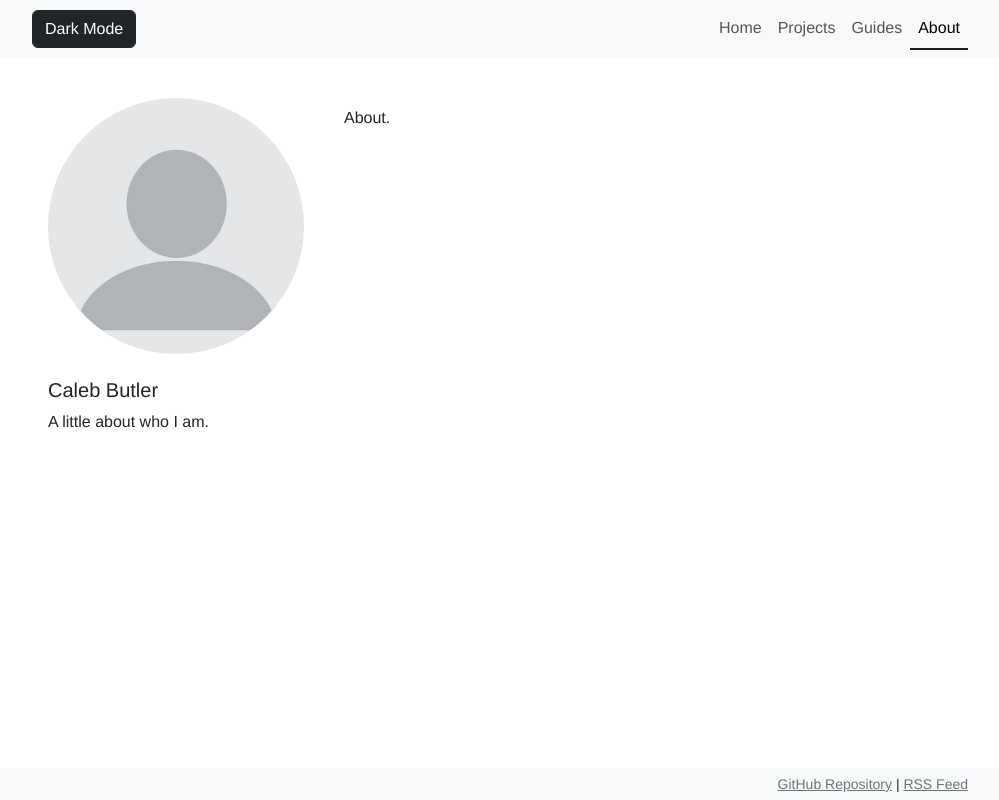
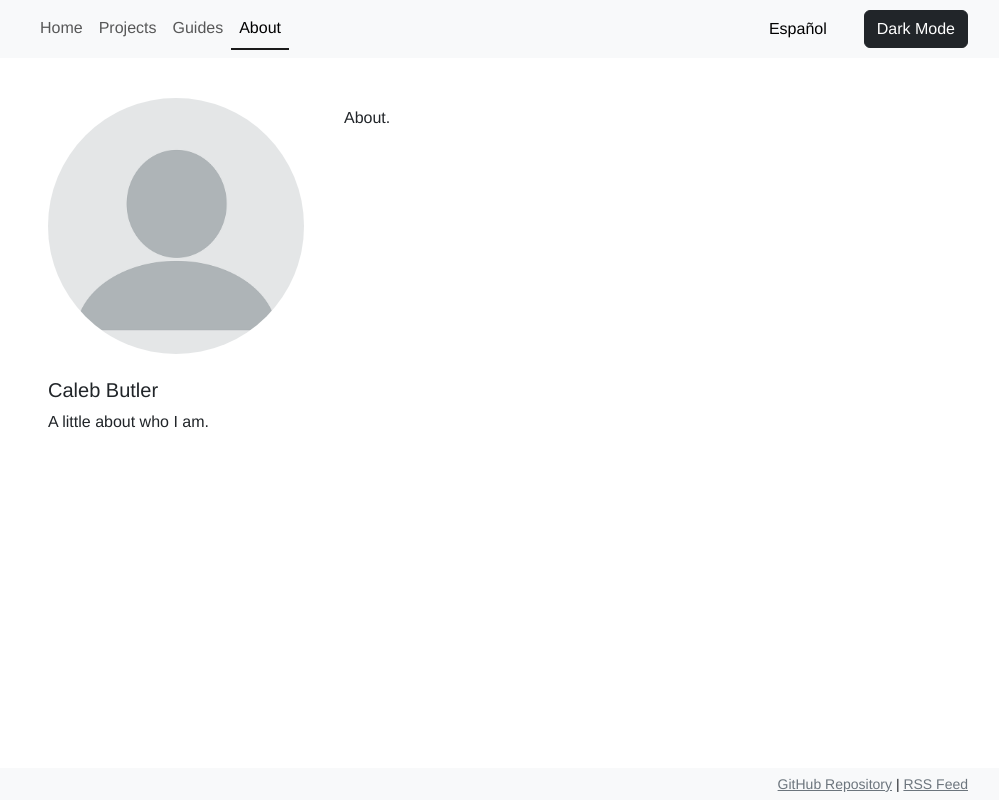
Before and after one commit to calebabutler/personal-website, a React (Vite) app: page /about in a window 1280 px wide. Shown: the whole page, without its empty margins (140-1139 px from the left). Built offline with nearby package versions, Linux system fonts and the light colour scheme.

Commit message:
Add spanish button (not yet implemented)

```diff
--- a/src/Header.tsx
+++ b/src/Header.tsx
@@ -38,6 +38,31 @@ const Header = ({
         }, 125);
     };
 
+    const NavbarButtons = ({ className }: { className: string }) => {
+        return (
+            <Form className={className} inline>
+                <Row>
+                    <Col xs="auto">
+                        <Button
+                            onClick={() => {}}
+                            variant={useDarkMode ? "dark" : "light"}
+                        >
+                            Español
+                        </Button>
+                    </Col>
+                    <Col xs="auto">
+                        <Button
+                            onClick={() => setUseDarkMode(!useDarkMode)}
+                            variant={useDarkMode ? "light" : "dark"}
+                        >
+                            {useDarkMode ? "Light Mode" : "Dark Mode"}
+                        </Button>
+                    </Col>
+                </Row>
+            </Form>
+        );
+    };
+
     return (
         <Navbar
             expand="lg"
@@ -45,20 +70,10 @@ const Header = ({
             sticky="top"
         >
             <Container>
-                <Form inline>
-                    <Row>
-                        <Col xs="auto">
-                            <Button
-                                onClick={() => setUseDarkMode(!useDarkMode)}
-                                variant={useDarkMode ? "light" : "dark"}
-                            >
-                                {useDarkMode ? "Light Mode" : "Dark Mode"}
-                            </Button>
-                        </Col>
-                    </Row>
-                </Form>
                 <Navbar.Toggle />
-                <Navbar.Collapse className="justify-content-end">
+                {/* Render here on small screens */}
+                <NavbarButtons className="d-block d-lg-none" />
+                <Navbar.Collapse>
                     <Nav
                         className={"nav-theme-".concat(
                             useDarkMode ? "dark" : "light",
@@ -90,6 +105,8 @@ const Header = ({
                         </Nav.Link>
                     </Nav>
                 </Navbar.Collapse>
+                {/* Render here only on large screens */}
+                <NavbarButtons className="d-none d-lg-block" />
             </Container>
         </Navbar>
     );
```
